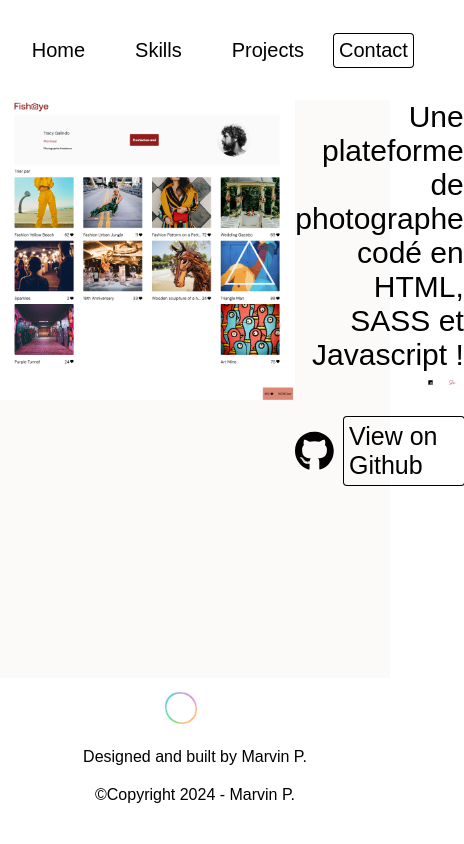
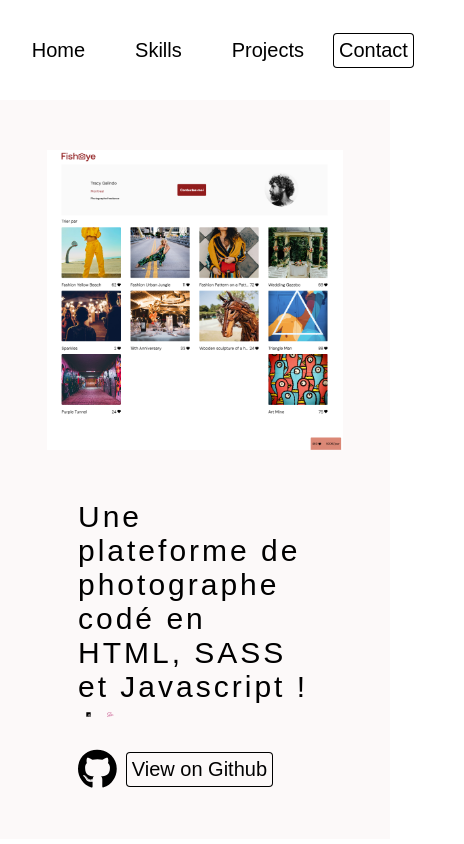
Before and after one commit to Homarv/myportfolio, a React (Create React App) app: page /fisheye in a window 390 px wide. Shown: the top 844 px of the page, 464 px wide, since content can reach past the window. Built offline with nearby package versions, Linux system fonts and the light colour scheme.

Commit message:
change btn and responsive presentation-prjet pages

```diff
--- a/src/styles/components/btn.scss
+++ b/src/styles/components/btn.scss
@@ -41,7 +41,8 @@
 
 }
 
-
 @media (max-width: $mobile ) {
-
+  .btn__git{
+    font-size: 20px;
+  }
 }
--- a/src/styles/pages/presentation.scss
+++ b/src/styles/pages/presentation.scss
@@ -1,6 +1,8 @@
 .presentation_project{
   display: flex;
   justify-content: space-between;
+  margin-bottom: 50px;
+  margin-top:50px;
   &__image{
     height: 300px;
   }
@@ -12,6 +14,7 @@
     align-items: end;
     p{
       font-size: 30px;
+      letter-spacing: 3px;
       text-align: end;
     }
   }
@@ -31,3 +34,23 @@
   height: 5px;
   margin: 8px;
 }
+
+
+@media (max-width: $tablette ) {
+  .presentation_project{
+    flex-wrap: wrap;
+    justify-content: center;
+    &__description{
+      margin-top: 50px;
+      align-items: start;
+    }
+    p{
+      text-align: start;
+    }
+  }
+}
+
+@media (max-width: $mobile ) {
+
+
+}
```
